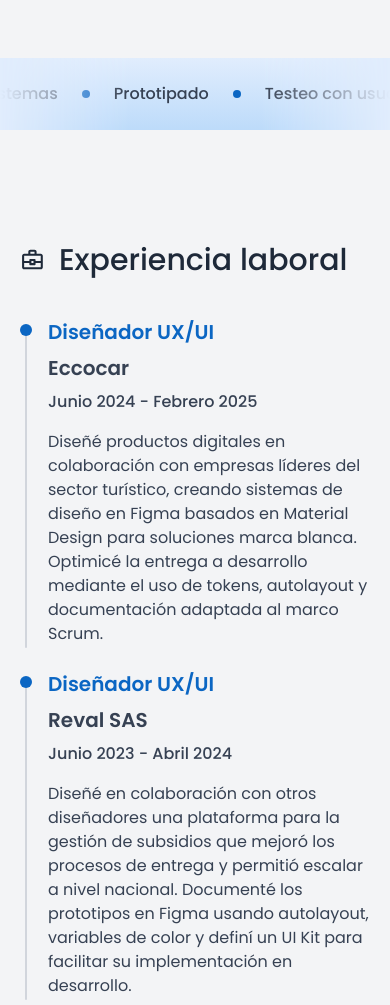
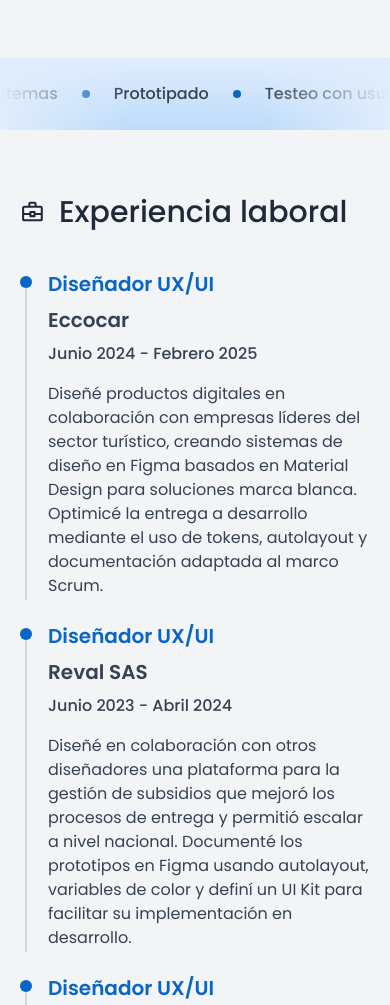
Before and after one commit to ux-cristian/portfolio, an Astro site: page / in a window 390 px wide. Shown: the part 1240-2245 px from the top of the page. Built offline with nearby package versions, Linux system fonts and the light colour scheme; Astro itself is replaced by a stand-in of ours.

Commit message:
style: WorkExperience padding y consistente

```diff
--- a/src/sections/WorkExperience.astro
+++ b/src/sections/WorkExperience.astro
@@ -6,7 +6,7 @@ import Experience from "../uikit/molecules/Experience.astro";
 import { works } from "../data/works";
 ---
 
-<section id="work-experience" class="flex py-28 w-full bg-gray-100 py-16 md:py-20 xl:py-28">
+<section id="work-experience" class="flex w-full bg-gray-100 py-16 md:py-20 xl:py-28">
   <Container>
     <div class="flex flex-col gap-6 md:gap-8">
       <div class="flex items-center gap-3.5 mb-4 md:gap-5 md:mb-5 xl:gap-6 xl:mb-8">
```
